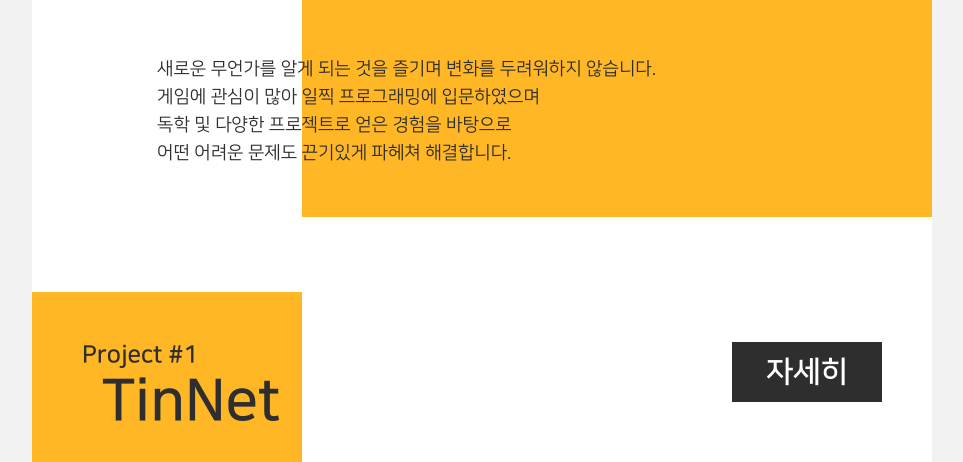
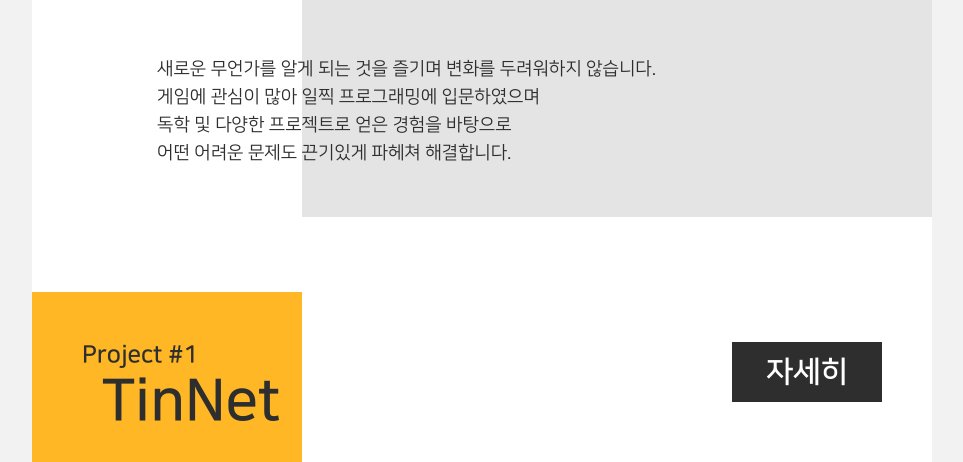
Before and after one commit to AcrylicShrimp/acrylicshrimp.github.io, a plain HTML site: page index.html in a window 1280 px wide. Shown: the part 545-1007 px from the top of the page, without its empty margins (158-1121 px from the left). Drawn offline with Linux system fonts and the light colour scheme.

Commit message:
Updated introduction section background color.

```diff
--- a/index.css
+++ b/index.css
@@ -66,7 +66,7 @@ i.fas.fa-external-link-square-alt {
 	right: 0;
 	bottom: 0;
 	width: 70%;
-	background-color: #ffb726;
+	background-color: #e4e4e4;
 	content: '';
 }
 
```
